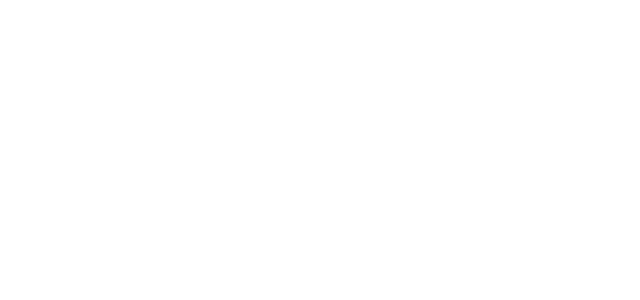
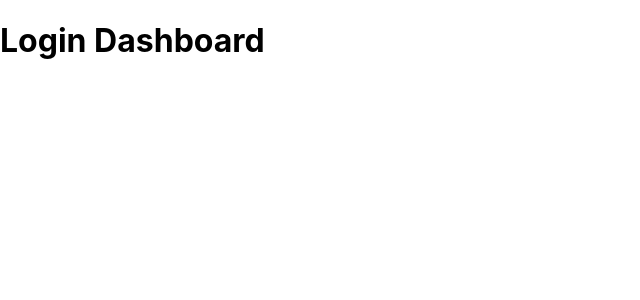
Before and after one commit to strigonone/levelupworksv2, a React (Create React App) app: page /dashboard in a window 1280 px wide. Shown: the top 300 px of the page, without its empty margins (0-640 px from the left). Built offline with nearby package versions, Linux system fonts and the light colour scheme.

Commit message:
Add basic login Auth

```diff
--- a/src/Router.js
+++ b/src/Router.js
@@ -1,7 +1,8 @@
 import React from "react";
 import { Switch, Route } from "react-router-dom";
 import HomePage from "./pages/HomePage";
-import Enrolment from "./pages/Enrolment"
+import Enrolment from "./pages/Enrolment";
+import Dashboard from "./pages/Dashboard";
 
 const Router = () => {
 	return (
@@ -9,6 +10,7 @@ const Router = () => {
 			<Switch>
 				<Route exact path="/" component={HomePage} />
 				<Route exact path="/enrol" component={Enrolment} />
+				<Route exact path="/dashboard" component={Dashboard} />
 			</Switch>
 		</div>
 	);
--- a/src/components/LoginButton/LoginForm.js
+++ b/src/components/LoginButton/LoginForm.js
@@ -23,8 +23,14 @@ const LoginForm = (props) => {
 
     const submitLogin = e => {
         e.preventDefault();
-        axios.post('http://localhost:6969/api/signin', loginData)
-        .then(res => console.log(res.data))
+        axios.post('http://localhost:6969/api/login', loginData)
+        .then(function(res){
+			console.log(res)
+			if(res.data === 'Password OK') {
+				window.location = '/dashboard'
+			}
+		})
+		.catch((err) => {console.log(err)})
     }
 
 	return (
--- /dev/null
+++ b/src/pages/Dashboard.js
@@ -0,0 +1,11 @@
+import React from 'react'
+
+const Dashboard = () => {
+    return (
+        <div>
+            <h1>Login Dashboard</h1>
+        </div>
+    )
+}
+
+export default Dashboard
```
